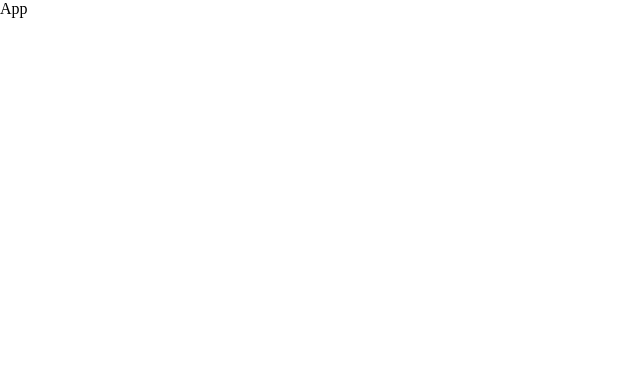
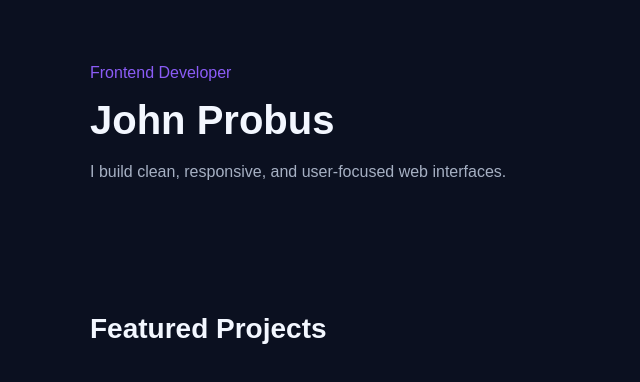
Before and after one commit to jprobussr/react-portfolio-2026, a React (Vite) app in the folder react-portfolio-2026/: page / in a window 1280 px wide. Shown: the top 382 px of the page, without its empty margins (0-640 px from the left). Built offline with nearby package versions, Linux system fonts and the light colour scheme.

Commit message:
feat: setup React portfolio base layout and dark theme

```diff
--- a/react-portfolio-2026/src/App.jsx
+++ b/react-portfolio-2026/src/App.jsx
@@ -1,7 +1,25 @@
 import React from 'react';
 
 const App = () => {
-  return <div>App</div>;
+  return (
+    <div className="app-shell">
+      <header className="hero">
+        <div className="container">
+          <p className="eyebrow">Frontend Developer</p>
+          <h1 className="hero-title">John Probus</h1>
+          <p className='hero-description'>I build clean, responsive, and user-focused web interfaces.</p>
+        </div>
+      </header>
+
+      <main>
+        <section className='projects-section'>
+          <div className="container">
+            <h2 className='section-title'>Featured Projects</h2>
+          </div>
+        </section>
+      </main>
+    </div>
+  );
 };
 
 export default App;
--- a/react-portfolio-2026/src/index.css
+++ b/react-portfolio-2026/src/index.css
@@ -1,3 +1,14 @@
+:root {
+  --bg: #0b1020;
+  --surface: #121a2b;
+  --surface-2: #182235;
+  --text: #f3f7ff;
+  --muted: #a6b0c3;
+  --accent: #8b5cf6;
+  --border: #243041;
+  --container: 1100px;
+}
+
 *,
 *::before,
 *::after {
@@ -6,4 +17,43 @@
 
 body {
   margin: 0;
+  font-family: Arial, Helvetica, sans-serif;
+  background-color: var(--bg);
+  color: var(--text);
 }
+
+h1,
+h2,
+p {
+  margin: 0;
+}
+
+.container {
+  width: min(100% - 2rem, var(--container));
+  margin-inline: auto;
+}
+
+.hero,
+.projects-section {
+  padding: 4rem 0;
+}
+
+.eyebrow {
+  color: var(--accent);
+  margin-bottom: 1rem;
+}
+
+.hero-title {
+  font-size: 2.5rem;
+  margin-bottom: 1rem;
+}
+
+.hero-description {
+  max-width: 38rem;
+  color: var(--muted);
+  line-height: 1.6;
+}
+
+.section-title {
+  font-size: 1.75rem;
+}
```
